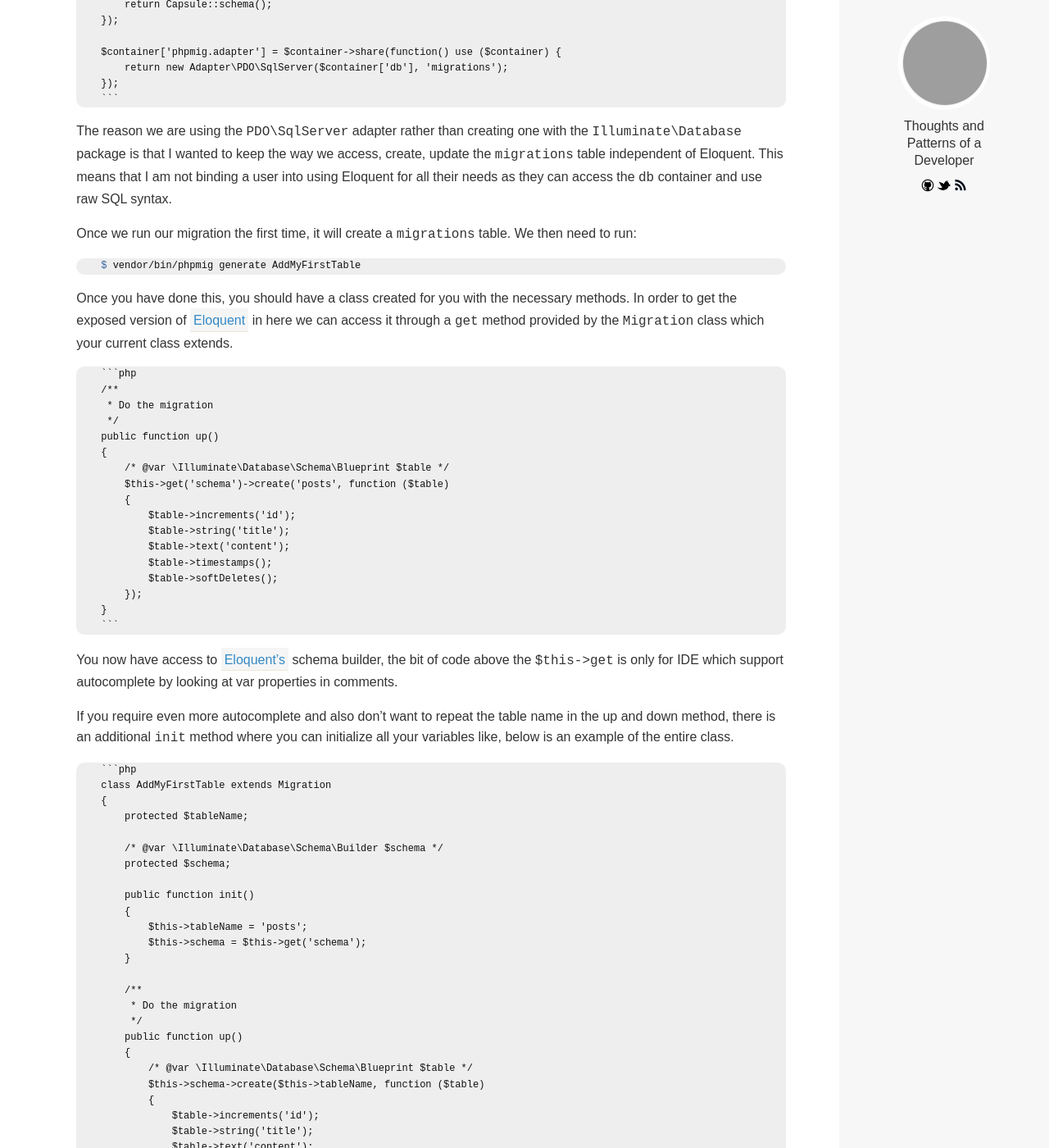
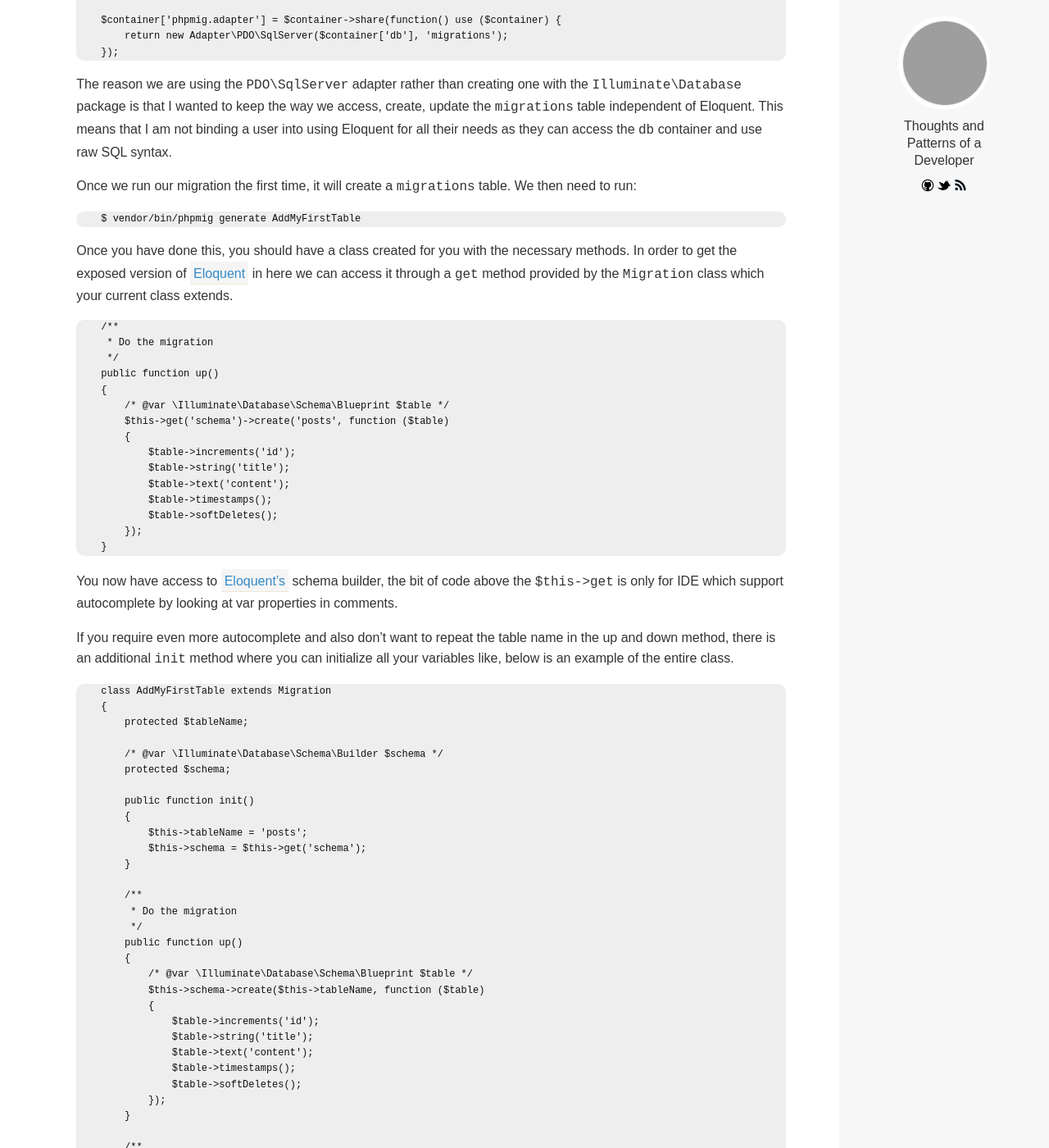
Before and after one commit to silentworks/thoughts, a Jekyll site: the page built from _posts/2013-07-23-using-schema-builder-with-cli-migrations.md, in a window 1280 px wide and 1400 px high, scrolled down 1152 px. Shown: the whole window at 82% size. Built offline with Jekyll 4.4.1, drawn with Linux system fonts in a browser that asks for light colours; Markdown is read by kramdown in place of the engine named in the settings; comment, search, counter and statistics services are not loaded; some of the changed text lies outside the part shown; grey boxes are pictures that could not be loaded.

Commit message:
Update 2013-07-23-using-schema-builder-with-cli-migrations.md

````diff
--- a/_posts/2013-07-23-using-schema-builder-with-cli-migrations.md
+++ b/_posts/2013-07-23-using-schema-builder-with-cli-migrations.md
@@ -21,8 +21,6 @@ I decided to take a look at the library he provided a [link][phpmig] to, but soo
 
 I found the instructions on the [Github][phpmig] page to be really easy to follow, so I followed the steps, for my connection I used normal PDO which I stored in the `db` container but along with this I also stored [Eloquent][eloquent] into another container called `schema`.
 
-    ```php
-
     use \Phpmig\Pimple\Pimple,
     \Illuminate\Database\Capsule\Manager as Capsule;
 
@@ -45,19 +43,15 @@ I found the instructions on the [Github][phpmig] page to be really easy to follo
     $container['phpmig.adapter'] = $container->share(function() use ($container) {
         return new Adapter\PDO\SqlServer($container['db'], 'migrations');
     });
-    ```
 
 The reason we are using the `PDO\SqlServer` adapter rather than creating one with the `Illuminate\Database` package is that I wanted to keep the way we access, create, update the `migrations` table independent of Eloquent. This means that I am not binding a user into using Eloquent for all their needs as they can access the `db` container and use raw SQL syntax.
 
 Once we run our migration the first time, it will create a `migrations` table. We then need to run:
 
-~~~ bash
-$ vendor/bin/phpmig generate AddMyFirstTable
-~~~
+    $ vendor/bin/phpmig generate AddMyFirstTable
 
 Once you have done this, you should have a class created for you with the necessary methods. In order to get the exposed version of [Eloquent][eloquent] in here we can access it through a `get` method provided by the `Migration` class which your current class extends.
 
-    ```php
     /**
      * Do the migration
      */
@@ -73,13 +67,11 @@ Once you have done this, you should have a class created for you with the necess
             $table->softDeletes();
         });
     }
-    ```
 
 You now have access to [Eloquent's][eloquent] schema builder, the bit of code above the `$this->get` is only for IDE which support autocomplete by looking at var properties in comments.
 
 If you require even more autocomplete and also don't want to repeat the table name in the up and down method, there is an additional `init` method where you can initialize all your variables like, below is an example of the entire class.
 
-    ```php
     class AddMyFirstTable extends Migration
     {
         protected $tableName;
@@ -117,7 +109,6 @@ If you require even more autocomplete and also don't want to repeat the table na
             $this->schema->drop($this->tableName);
         }
     }
-    ```
 
 You are now able to run your migrations from the CLI while making use of [Eloquent's][eloquent] schema builder, so you get all the niceties of Laravel 4 `Illuminate\Database` package without the need of [Artisan][artisan].
 
````
